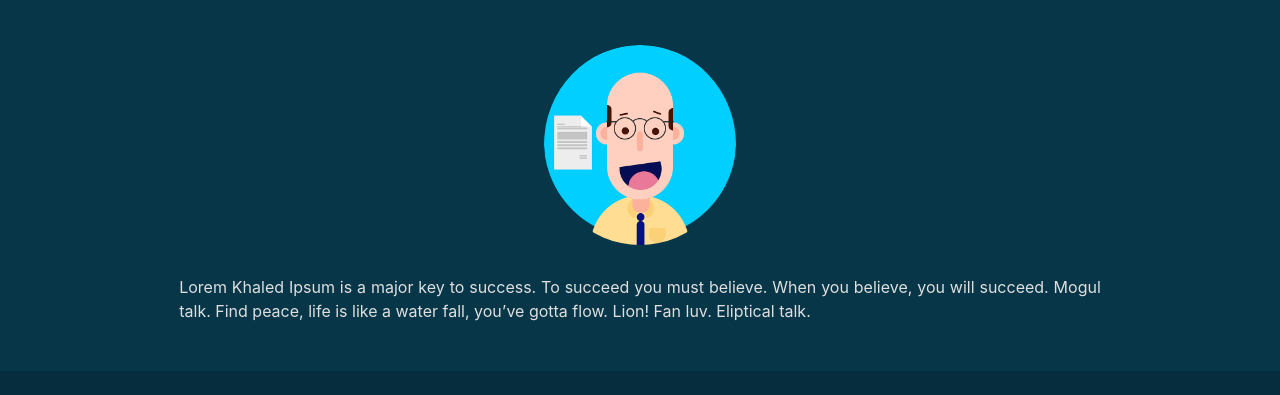
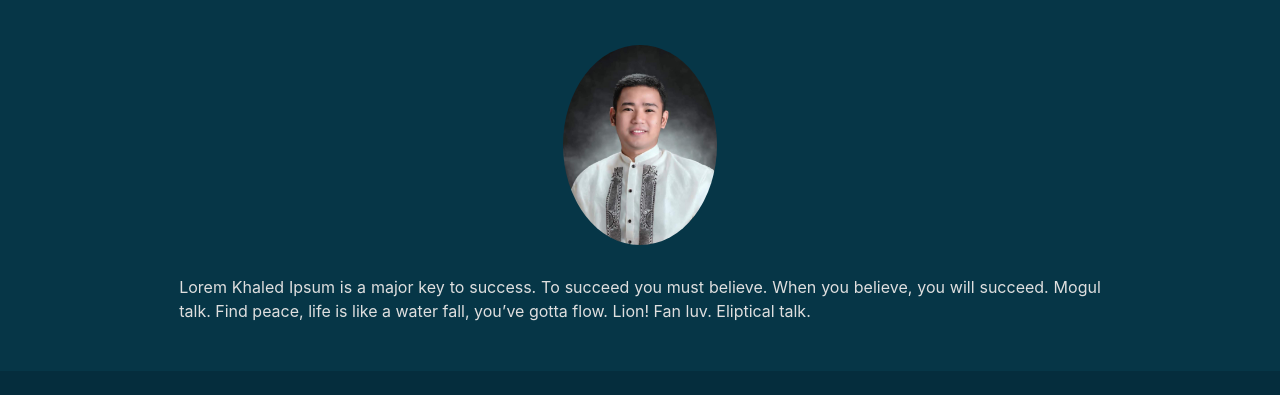
Before and after one commit to keruchan/myportfolio, a plain HTML site: page index.html in a window 1280 px wide. Shown: the part 51-446 px from the top of the page. Drawn offline with nearby package versions, Linux system fonts and the light colour scheme.

Commit message:
Second Commit

```diff
--- a/index.html
+++ b/index.html
@@ -53,7 +53,7 @@
 		<section id="about" class="section section-1">
 			<div class="container has-text-centered">
 				<!-- Source: https://flic.kr/p/pAZBNK -->
-				<img class="avatar" src="assets/img/profile.png">
+				<img class="avatar" src="Joshua C. Leones.jpg">
 			</div>
 			<div class="container"></br>
 				<p class="intro">
```
Also changed, not shown: Joshua C. Leones.jpg (added).
